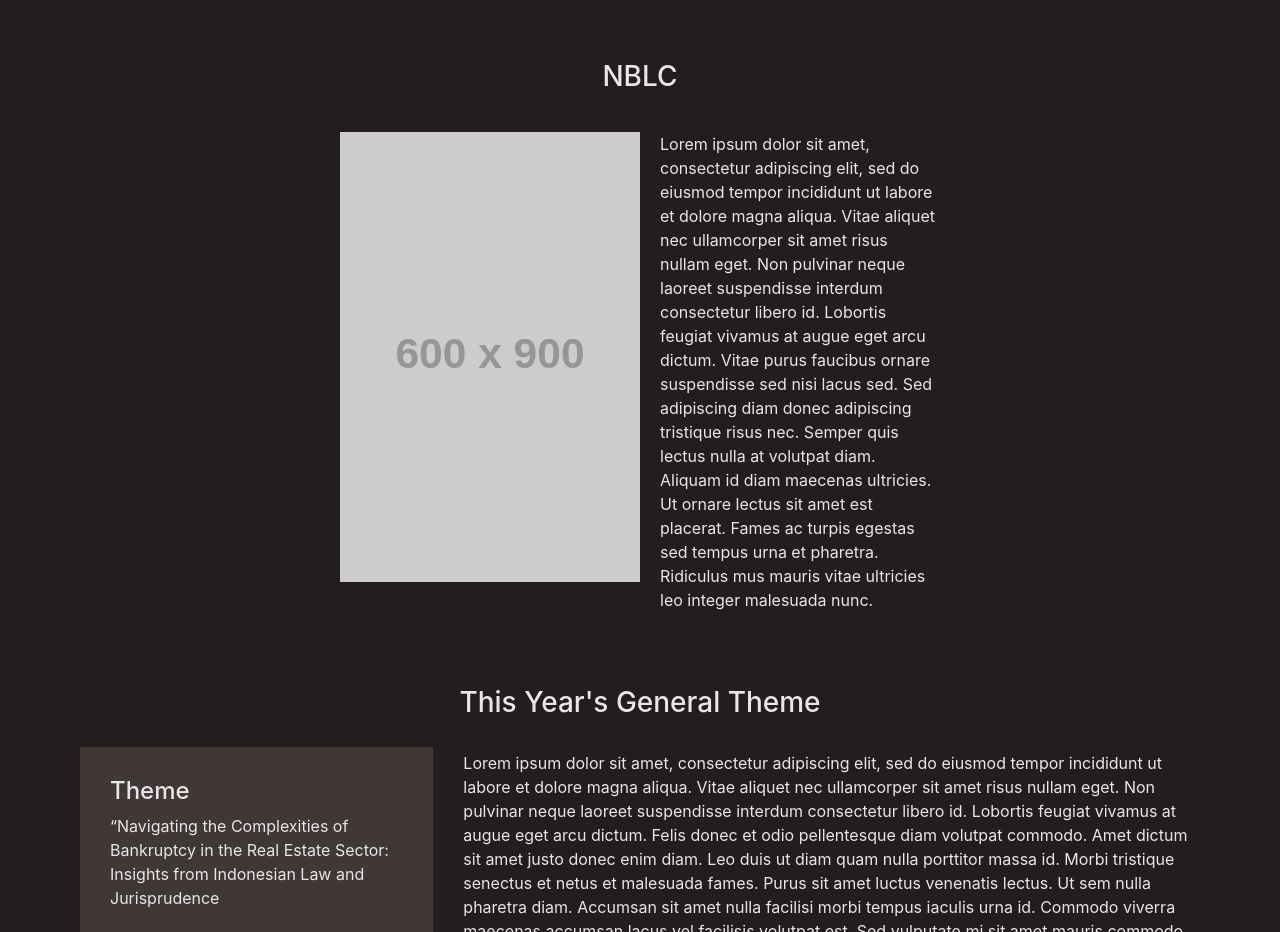
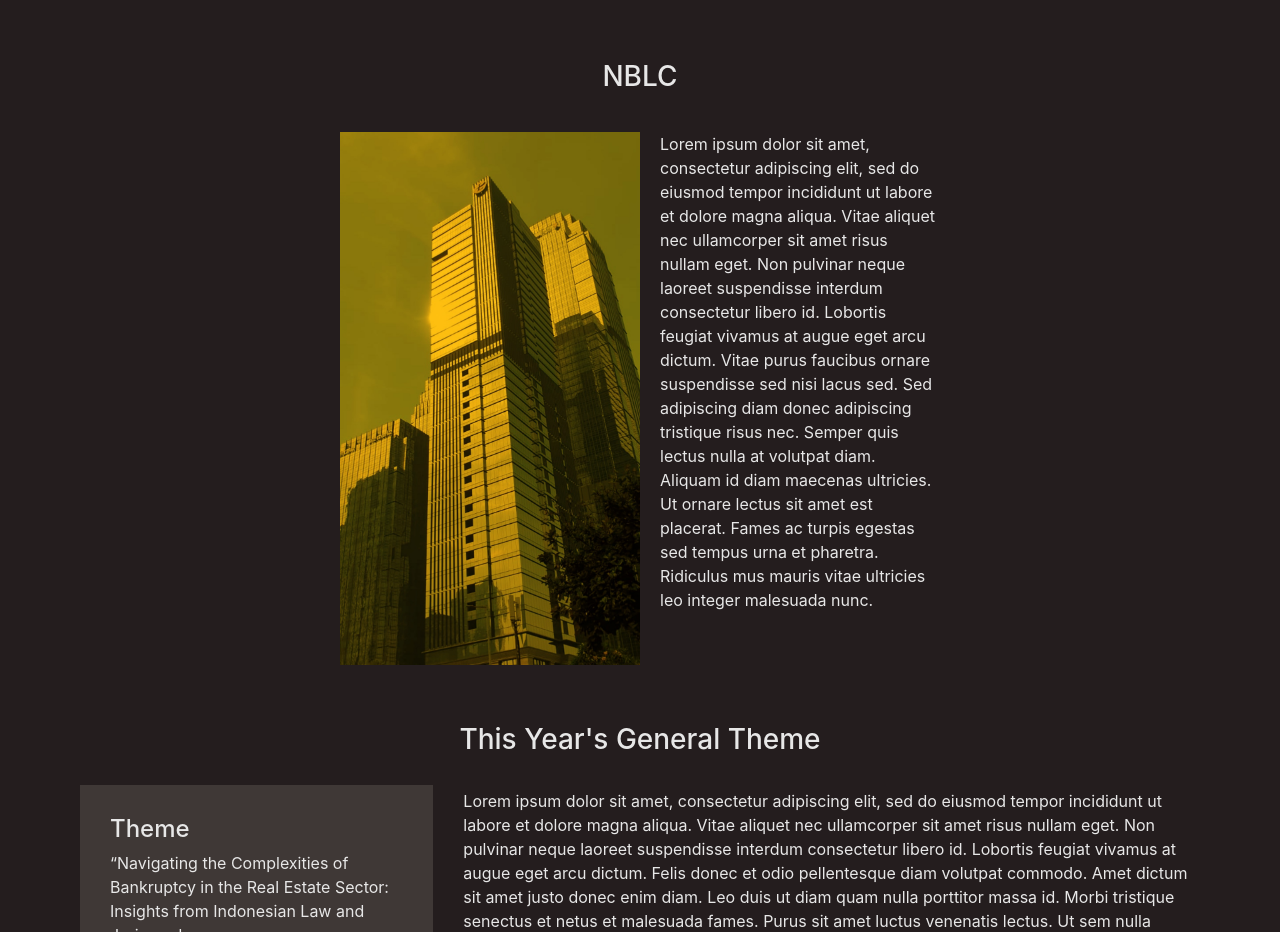
Before and after one commit to AleenBoy/Business-Law-Competition, a plain HTML site: page index.html in a window 1280 px wide. Shown: the part 1240-2172 px from the top of the page. Drawn offline with nearby package versions, Linux system fonts and the light colour scheme; placeholder pictures from the web are drawn by us; a script that the page names is missing.

Commit message:
testing 5

```diff
--- a/index.html
+++ b/index.html
@@ -60,7 +60,7 @@
         <h3 class="text-center mt-4 pt-4">NBLC</h3>
         <div class="nblc-content">
             <div class="nblc-image">
-                <img src="https://via.placeholder.com/600x900" alt="NBLC Image">
+                <img src="img/IMG_7665.JPG" alt="NBLC Image">
             </div>
             <div class="nblc-description">
                 <p>Lorem ipsum dolor sit amet, consectetur adipiscing elit, sed do eiusmod tempor incididunt ut labore et dolore magna aliqua. Vitae aliquet nec ullamcorper sit amet risus nullam eget. Non pulvinar neque laoreet suspendisse interdum consectetur libero id. Lobortis feugiat vivamus at augue eget arcu dictum. Vitae purus faucibus ornare suspendisse sed nisi lacus sed. Sed adipiscing diam donec adipiscing tristique risus nec. Semper quis lectus nulla at volutpat diam. Aliquam id diam maecenas ultricies. Ut ornare lectus sit amet est placerat. Fames ac turpis egestas sed tempus urna et pharetra. Ridiculus mus mauris vitae ultricies leo integer malesuada nunc.</p>
```
Also changed, not shown: img/IMG_7665.JPG (added).
